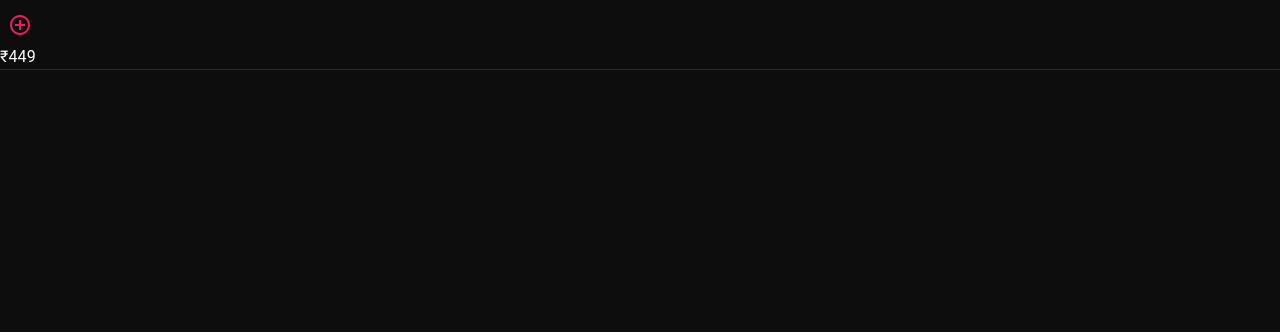
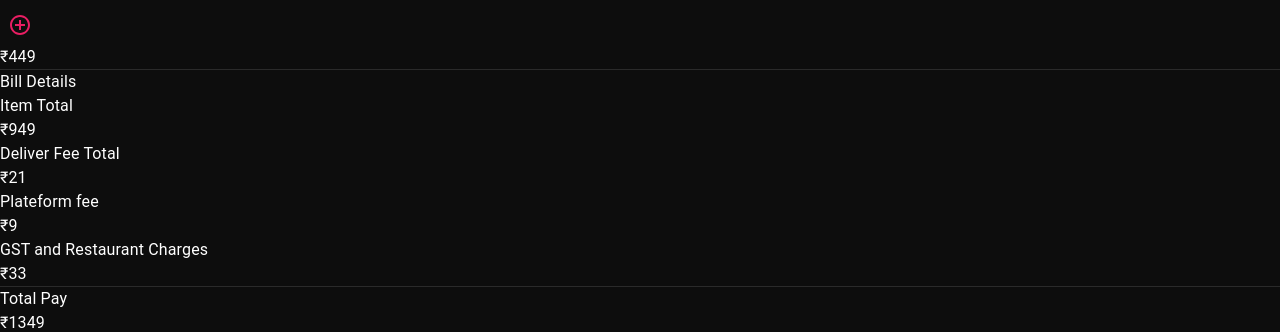
Before and after one commit to mohdathar007/Bite-Box, a React (Vite) app: page /cart in a window 1280 px wide. Shown: the part 1803-2135 px from the top of the page. Before the commit the page ends 1873 px from the top, so only its background shows below. Built offline with nearby package versions, Linux system fonts and the light colour scheme.

Commit message:
feat:added bill details section

```diff
--- a/src/customer/pages/Cart/Cart.jsx
+++ b/src/customer/pages/Cart/Cart.jsx
@@ -13,9 +13,40 @@ const Cart = () => {
 
              </div>
             <Divider/>
-            <div>
+            <div className='billDetails px-5 text-sm'>
+              <p className='font-extralight py-5'>
+                Bill Details
+              </p>
+              <div className='space-y-3'>
+                <div className='flex justify-between text-gray-400'>
+                  <p>Item Total</p>
+                  <p>₹949</p>
+                </div>
+                <div className='flex justify-between text-gray-400'>
+                  <p>Deliver Fee Total</p>
+                  <p>₹21</p>
+                </div>
+                <div className='flex justify-between text-gray-400'>
+                  <p>Plateform fee</p>
+                  <p>₹9</p>
+                </div>
+                <div className='flex justify-between text-gray-400'>
+                  <p>GST and Restaurant Charges</p>
+                  <p>₹33</p>
+                </div>
+                <Divider/>
+                <div className='flex justify-between text-gray-400'>
+                  <p>Total Pay</p>
+                  <p>₹1349</p>
+                </div>
 
+              </div>
             </div>
+            </section>
+            <Divider orientation='vertical' flexItem/>
+
+            <section className='lg:w-[70%] px-5'>
+
             </section>
 
         </main>
```
